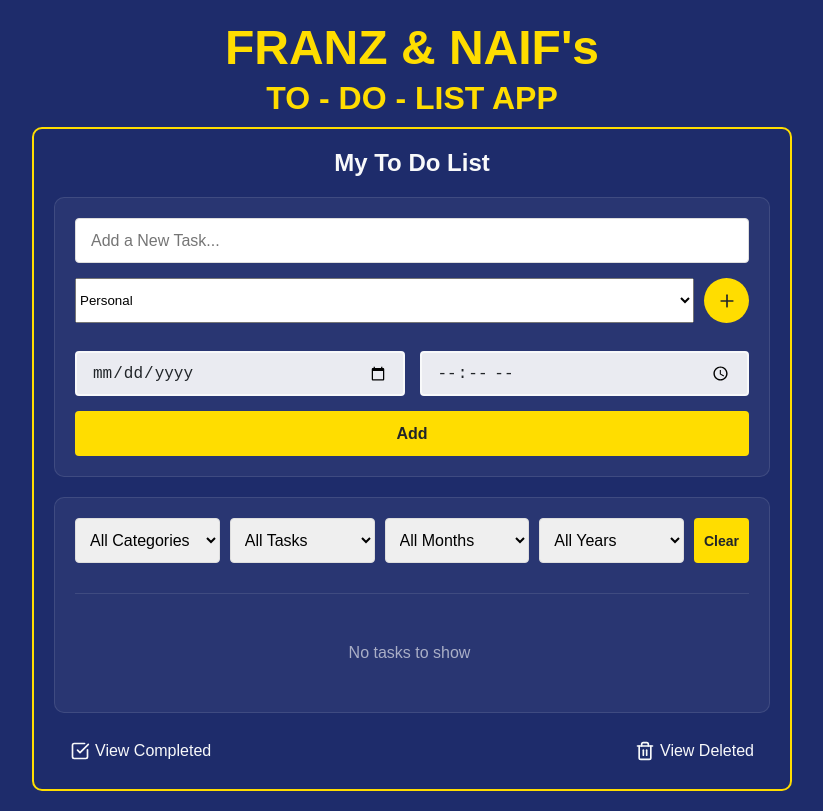
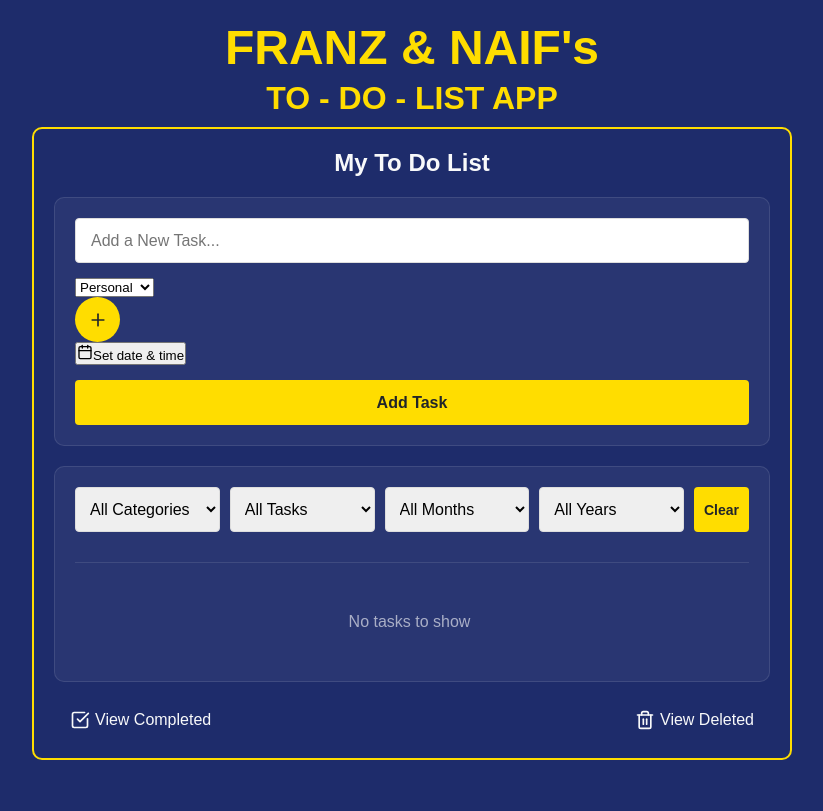
Before and after one commit to Fariss14/to-do-list-app, a React (Vite) app: page / in a window 1280 px wide. Shown: the whole page, without its empty margins (228-1051 px from the left). Built offline with nearby package versions, Linux system fonts and the light colour scheme.

Commit message:
Update AddTask.jsx

```diff
--- a/src/components/AddTask.jsx
+++ b/src/components/AddTask.jsx
@@ -1,5 +1,5 @@
-import { useState } from "react"
-import { Calendar, Plus, Clock } from "lucide-react"
+import { useState, useRef, useEffect } from "react"
+import { Calendar, Plus, Clock, X } from "lucide-react"
 
 function AddTask({ categories, onAddTask, onAddCategory }) {
   const [text, setText] = useState("")
@@ -8,6 +8,21 @@ function AddTask({ categories, onAddTask, onAddCategory }) {
   const [time, setTime] = useState("")
   const [showCategoryInput, setShowCategoryInput] = useState(false)
   const [newCategory, setNewCategory] = useState("")
+  const [showDateTimePicker, setShowDateTimePicker] = useState(false)
+  const dateTimePickerRef = useRef(null)
+
+  useEffect(() => {
+    function handleClickOutside(event) {
+      if (dateTimePickerRef.current && !dateTimePickerRef.current.contains(event.target)) {
+        setShowDateTimePicker(false)
+      }
+    }
+
+    document.addEventListener("mousedown", handleClickOutside)
+    return () => {
+      document.removeEventListener("mousedown", handleClickOutside)
+    }
+  }, [dateTimePickerRef])
 
   const setDefaultDate = () => {
     const today = new Date()
@@ -21,6 +36,14 @@ function AddTask({ categories, onAddTask, onAddCategory }) {
     const hours = String(now.getHours()).padStart(2, "0")
     const minutes = String(now.getMinutes()).padStart(2, "0")
     setTime(`${hours}:${minutes}`)
+  }
+
+  const toggleDateTimePicker = () => {
+    if (!showDateTimePicker) {
+      if (!date) setDefaultDate()
+      if (!time) setDefaultTime()
+    }
+    setShowDateTimePicker(!showDateTimePicker)
   }
 
   const onSubmit = (e) => {
@@ -47,6 +70,20 @@ function AddTask({ categories, onAddTask, onAddCategory }) {
     }
   }
 
+  const formatDateTime = () => {
+    if (!date && !time) return "Set date & time"
+
+    const display = []
+    if (date) {
+      const dateObj = new Date(date)
+      display.push(dateObj.toLocaleDateString())
+    }
+    if (time) {
+      display.push(time)
+    }
+    return display.join(" at ")
+  }
+
   return (
     <form className="add-form" onSubmit={onSubmit}>
       <div className="form-control">
@@ -59,7 +96,8 @@ function AddTask({ categories, onAddTask, onAddCategory }) {
         />
       </div>
 
-      <div className="category-control">
+      <div className="task-options">
+        <div className="category-selector">
           {showCategoryInput ? (
             <div className="new-category-input">
               <input
@@ -91,39 +129,71 @@ function AddTask({ categories, onAddTask, onAddCategory }) {
           )}
         </div>
 
-      <div className="datetime-control">
-        <div className="date-control enhanced">
+        <div className="datetime-selector" ref={dateTimePickerRef}>
+          <button type="button" className="datetime-button" onClick={toggleDateTimePicker}>
+            <Calendar size={16} />
+            <span>{formatDateTime()}</span>
+          </button>
+
+          {showDateTimePicker && (
+            <div className="datetime-dropdown">
+              <div className="datetime-dropdown-header">
+                <h3>Set Date & Time</h3>
+                <button type="button" className="close-button" onClick={() => setShowDateTimePicker(false)}>
+                  <X size={18} />
+                </button>
+              </div>
+
+              <div className="datetime-group">
                 <label htmlFor="task-date" className="date-label">
+                  <Calendar size={16} className="input-icon" />
+                  <span>Date:</span>
                 </label>
-          <div className="date-input-container">
                 <input
                   id="task-date"
                   type="date"
                   value={date}
                   onChange={(e) => setDate(e.target.value)}
                   className="enhanced-date-input"
-              onClick={() => !date && setDefaultDate()}
                 />
               </div>
-        </div>
 
-        <div className="time-control enhanced">
+              <div className="datetime-group">
                 <label htmlFor="task-time" className="time-label">
+                  <Clock size={16} className="input-icon" />
+                  <span>Time:</span>
                 </label>
-          <div className="time-input-container">
                 <input
                   id="task-time"
                   type="time"
                   value={time}
                   onChange={(e) => setTime(e.target.value)}
                   className="enhanced-time-input"
-              onClick={() => !time && setDefaultTime()}
                 />
               </div>
+
+              <div className="datetime-actions">
+                <button type="button" className="btn btn-sm" onClick={() => setShowDateTimePicker(false)}>
+                  Done
+                </button>
+                <button
+                  type="button"
+                  className="btn btn-sm btn-cancel"
+                  onClick={() => {
+                    setDate("")
+                    setTime("")
+                    setShowDateTimePicker(false)
+                  }}
+                >
+                  Clear
+                </button>
+              </div>
+            </div>
+          )}
         </div>
       </div>
 
-      <input type="submit" value="Add" className="btn btn-block same-height" />
+      <input type="submit" value="Add Task" className="btn btn-block same-height" />
     </form>
   )
 }
```
Lines whose indentation alone changed are shown as unchanged.
